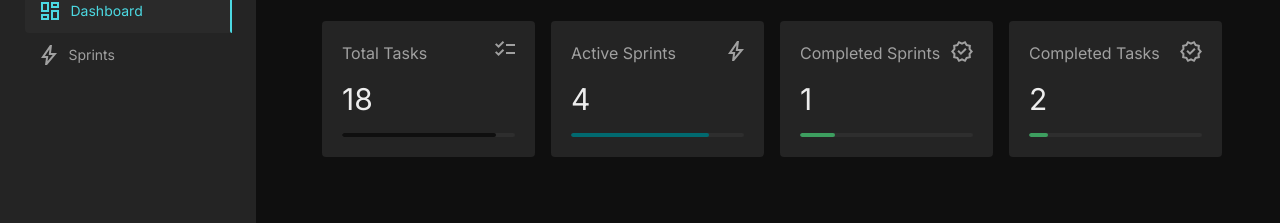
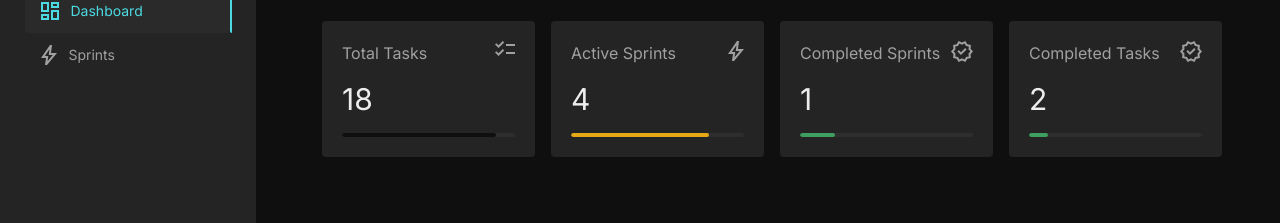
Before and after one commit to JoaoGustavo-dev/focusflow, a React (Vite) app: page / in a window 1280 px wide. Shown: the part 123-346 px from the top of the page. Built offline with nearby package versions, Linux system fonts and the light colour scheme; data requests are answered from the project's data file.

Commit message:
feat(dashboard): start ActiveSprintCard component

```diff
--- /dev/null
+++ b/src/components/ActiveSprintCard.jsx
@@ -0,0 +1,16 @@
+import Card from './Card'
+import CardTitle from './CardTitle'
+
+const ActiveSprintCard = ({ title }) => {
+  return (
+    <Card>
+      <div className="flex justify-between">
+        <div>
+          <CardTitle title={title} className="text-main text-lg" />
+        </div>
+      </div>
+    </Card>
+  )
+}
+
+export default ActiveSprintCard
--- a/src/components/ProgressBar.jsx
+++ b/src/components/ProgressBar.jsx
@@ -11,7 +11,7 @@ const progressStyles = tv({
       md: { track: 'h-2', fill: 'h-2' },
     },
     color: {
-      active: { fill: 'bg-primary-status' },
+      active: { fill: 'bg-in-progress-status' },
       done: { fill: 'bg-done-status' },
       neutral: { fill: 'bg-background' },
     },
```
